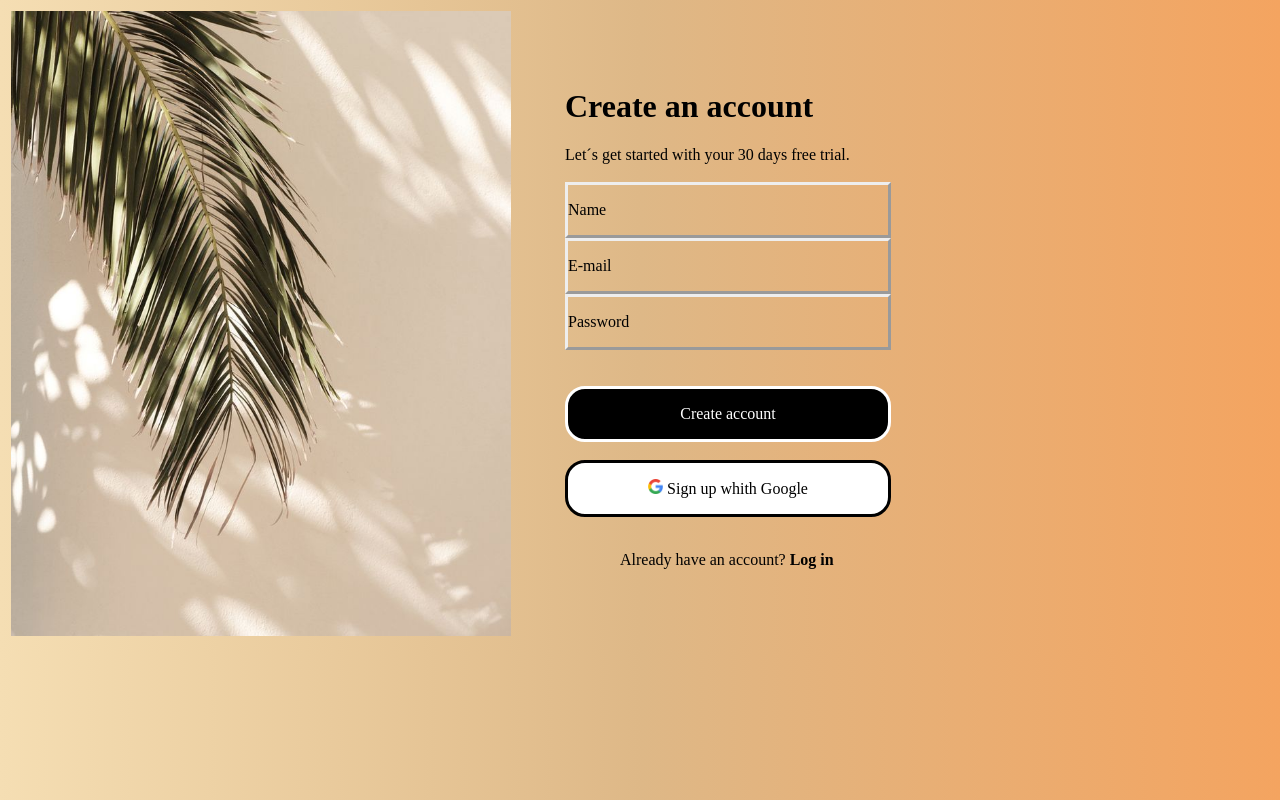
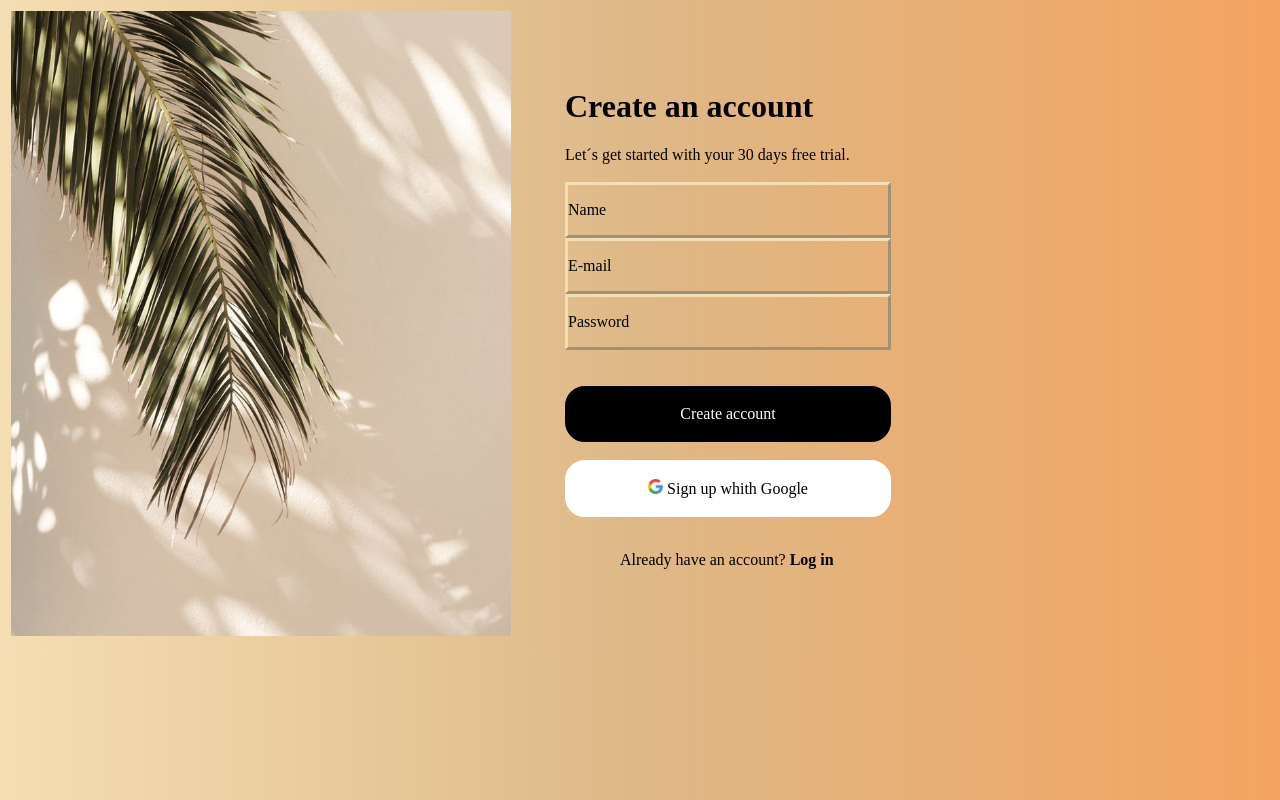
Before and after one commit to lucasanc20/lucasanc20.github.com, a plain HTML site: page paginalogin.html in a window 1280 px wide. Drawn offline with Linux system fonts and the light colour scheme.

Commit message:
Update paginalogin.html

```diff
--- a/paginalogin.html
+++ b/paginalogin.html
@@ -15,6 +15,7 @@
 		.dados{
 			border-style: outset;
 			width: 320px;
+			border-color: wheat;
 		}
 		.create{
 			border-style: solid;
@@ -22,6 +23,7 @@
 			border-radius: 20px;
 			background-color: black;
 			color: white;
+			border-color: black;
 
 		}
 		.google{
@@ -29,6 +31,8 @@
 			width: 320px;
 			border-radius: 20px;
 			background-color: white;
+			border-color:white;
+
 		}
 		.login{
 			margin-left: 55px;
```
